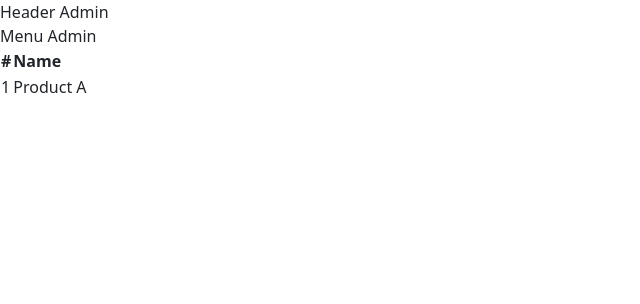
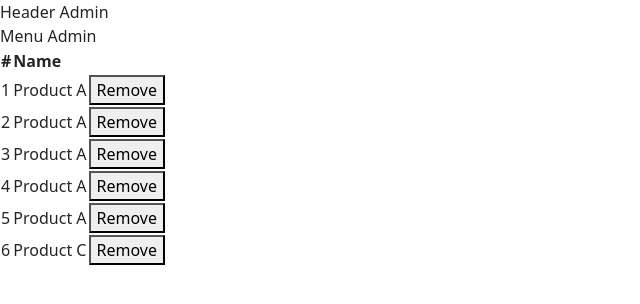
Before and after one commit to dinhdcph14290/Assignment_React-TS, a React (Vite) app: page /admin/products in a window 1280 px wide. Shown: the top 304 px of the page, without its empty margins (0-640 px from the left). Built offline with nearby package versions, Linux system fonts and the light colour scheme; data requests are answered from the project's data file.

Commit message:
feat: CRD Product

```diff
--- a/db.json
+++ b/db.json
@@ -1,9 +1,34 @@
 {
-    "products":[
-        {
-            "id": 1,
-            "name": "Product A",
-            "price": 5000000
-        }
-    ]
+  "products": [
+    {
+      "id": 1,
+      "name": "Product A",
+      "price": 30000
+    },
+    {
+      "id": 2,
+      "name": "Product A",
+      "price": 30000
+    },
+    {
+      "id": 3,
+      "name": "Product A",
+      "price": 30000
+    },
+    {
+      "id": 4,
+      "name": "Product A",
+      "price": 30000
+    },
+    {
+      "id": 5,
+      "name": "Product A",
+      "price": 30000
+    },
+    {
+      "name": "Product C",
+      "price": "222222",
+      "id": 9
+    }
+  ]
 }
--- a/src/App.tsx
+++ b/src/App.tsx
@@ -14,7 +14,7 @@ import "bootstrap/dist/css/bootstrap.min.css"
 import ProductAdd from './pages/ProductAdd'
 import ProductManager from './pages/ProductManager'
 import axios from 'axios'
-import { list } from './api/product'
+import { add, list, remove } from './api/product'
 
 type TProduct = {
   id: number,
@@ -31,20 +31,28 @@ useEffect(() => {
   }
   getProducts();
 },[])
-const onHandleAdd = (product: ProductType) => {
-  console.log('app.js', product)
+const onHandleRemove = async (id: number) => {
+  await remove(id);
+  setProducts(products.filter(item => item.id !== id));
 }
+const onHandleAdd = async (product: ProductType) => {
+  // Call API
+  add(product);
+  const {data} = await add(product)
+  setProducts([...products, product])
+}
+
   return (
         <Routes>
           <Route path='/' element={<UserLayout/>}>
               <Route index element={<Home/>}/>
-              <Route path='product' element={<Product/>}/>
+              <Route path='products' element={<Product/>}/>
           </Route>
           <Route path='admin' element={<AdminLayout/>}>
                 <Route index element={<Navigate to="dashboard"/>}/>
                 <Route path='dashboard' element={<Dashboard/>}/>
                 <Route path='products'>
-                  <Route index element={<ProductManager data={products}/>}/>
+                  <Route index element={<ProductManager data={products} onRemove={onHandleRemove}/>}/>
                   <Route path='add' element={<ProductAdd onAdd={onHandleAdd}/>}/>
               </Route>
           </Route>
--- a/src/api/product.tsx
+++ b/src/api/product.tsx
@@ -5,3 +5,11 @@ export const list = () => {
     const url = '/products';
     return root.get(url);
 }
+export const remove = (id: number) => {
+    const url = `/products/${id}`;
+    return root.delete(url);
+}
+export const add = (product) => {
+    const url = `/products`;
+    return root.post(url, product)
+}
--- a/src/pages/ProductAdd.tsx
+++ b/src/pages/ProductAdd.tsx
@@ -12,8 +12,7 @@ type FormValues = {
 const ProductAdd = (props: ProductAddProps) => {
     const {register, handleSubmit, formState: {errors}} = useForm<FormValues>()
     const onSubmit:SubmitHandler<FormValues> = (data) => {
-        console.log(data)
-        // props.onAdd(data)
+        props.onAdd(data)
     }
     return (
     <div className='container-sm'>
--- a/src/pages/ProductManager.tsx
+++ b/src/pages/ProductManager.tsx
@@ -2,7 +2,8 @@ import React from 'react'
 import { ProductType } from '../types/product'
 
 type ProductManagerProps = {
-    data: ProductType[];
+    data: ProductType[],
+    onRemove: (id:number) => void;
 }
 
 const ProductManager = (props: ProductManagerProps) => {
@@ -22,7 +23,7 @@ const ProductManager = (props: ProductManagerProps) => {
                         <td>{index + 1}</td>
                         <td>{item.name}</td>
                         <td>
-                        {/* <button onClick={() => removeItem(item._id)}>Remove</button> */}
+                        <button onClick={() => props.onRemove(item.id)}>Remove</button>
                         </td>
                     </tr>
             })}
--- a/src/types/product.tsx
+++ b/src/types/product.tsx
@@ -1,4 +1,5 @@
 export type ProductType = {
+    id?:number,
     name: string,
-    age: number
+    price: number
 }
```
